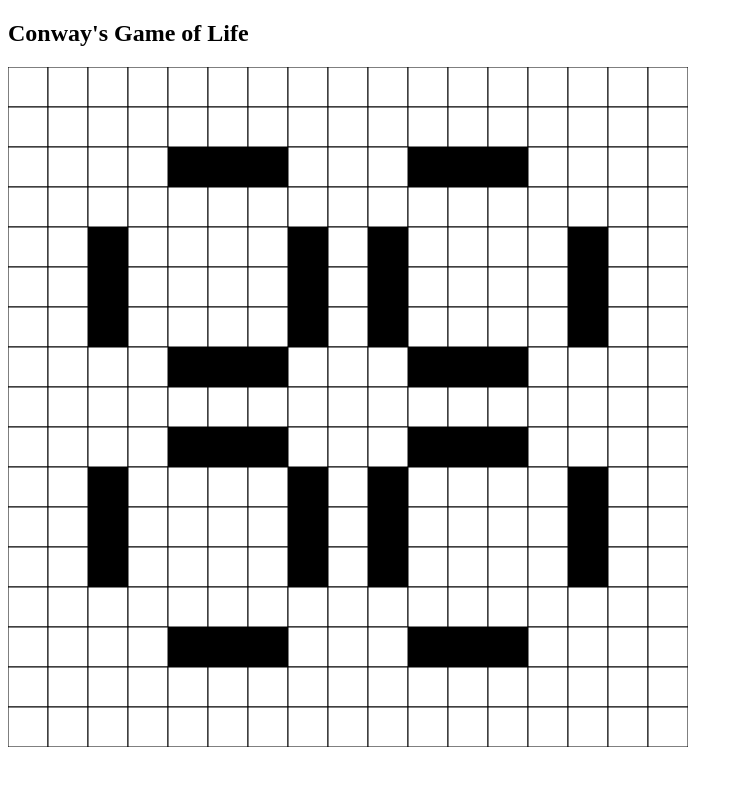
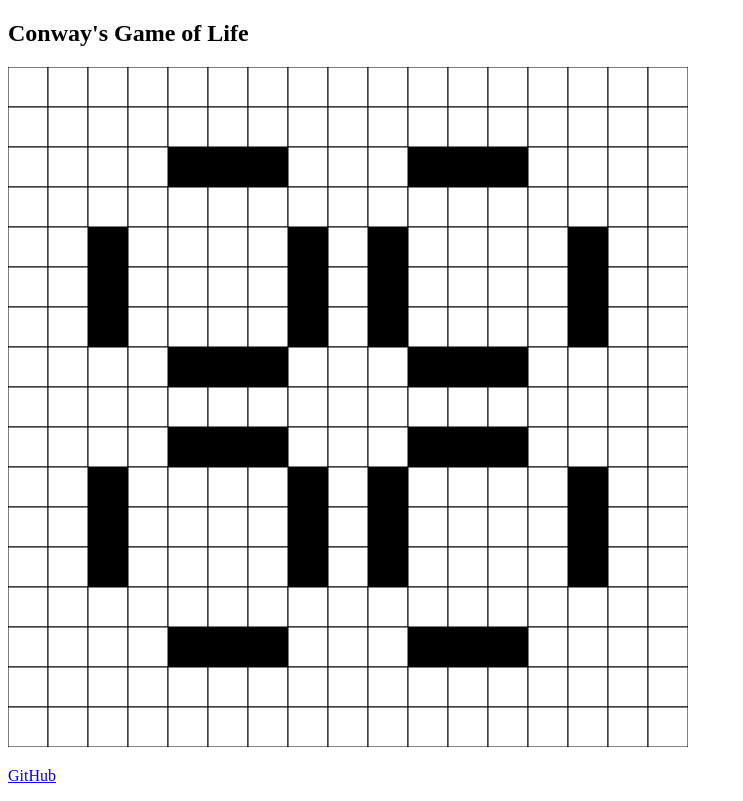
Before and after one commit to cb372/game-of-life, a website: page index.html in a window 1280 px wide. Shown: the whole page, without its empty margins (0-743 px from the left). Drawn offline with Linux system fonts and the light colour scheme.

Commit message:
Add GitHub link

```diff
--- a/index.html
+++ b/index.html
@@ -9,6 +9,8 @@
 
       <canvas id="game" width="680" height="680"></canvas>
 
+      <p><a target="_blank" href="https://github.com/cb372/game-of-life/">GitHub</a></p>
+
       <script src="output.js"></script>
     </div>
   </body>
```
